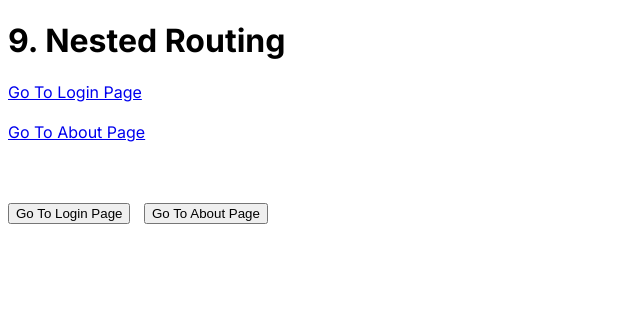
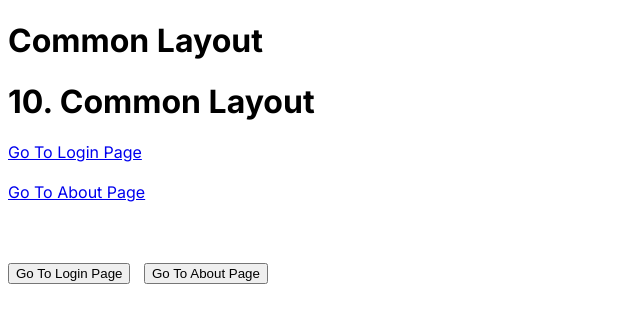
Before and after one commit to CodeHappy4U/Learn_NextJS, a Next.js app: page / in a window 1280 px wide. Shown: the top 322 px of the page, without its empty margins (0-640 px from the left). Built offline with nearby package versions, Linux system fonts and the light colour scheme.

Commit message:
6.1 COMMON LAYOUT

```diff
--- a/src/app/layout.js
+++ b/src/app/layout.js
@@ -11,7 +11,9 @@ export const metadata = {
 export default function RootLayout({ children }) {
   return (
     <html lang="en">
-      <body className={inter.className}>{children}</body>
+      <body className={inter.className}>
+        <h1>Common Layout</h1>
+        {children}</body>
     </html>
   );
 }
--- a/src/app/page.js
+++ b/src/app/page.js
@@ -14,7 +14,7 @@ export default function Home() {
   return (
     // <main className={styles.main}>
     <main>
-      <h1>9. Nested Routing</h1>
+      <h1>10. Common Layout</h1>
 
       <Link href="/login">Go To Login Page</Link>
       <br/>
```
